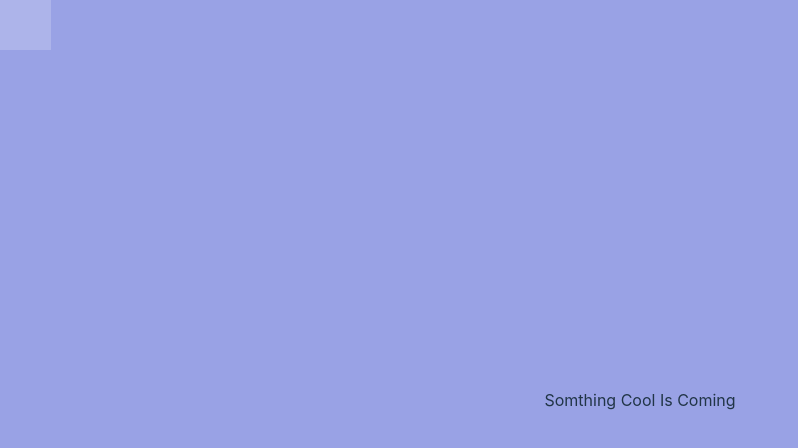
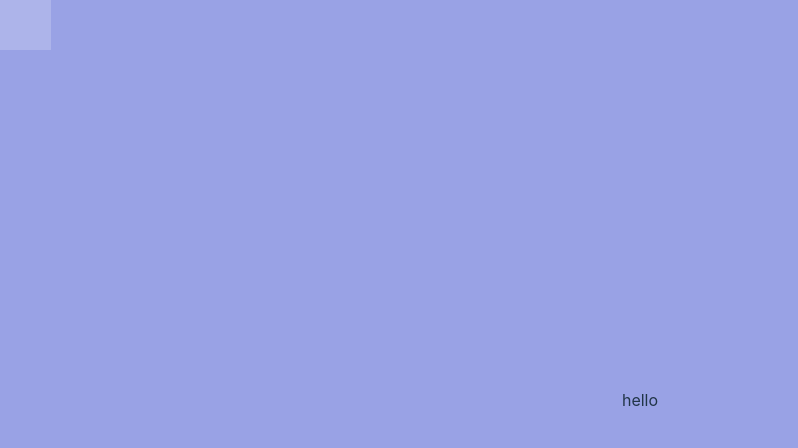
Before and after one commit to caproni-ghibli/Caproni, a React (Vite) app: page / in a window 1280 px wide. Shown: the top 448 px of the page, without its empty margins (0-798 px from the left). Built offline with nearby package versions, Linux system fonts and the light colour scheme.

Commit message:
new test hello

```diff
--- a/src/App.tsx
+++ b/src/App.tsx
@@ -40,7 +40,9 @@ const getGridSize = () => {
           onClick={handleStagger}
         />
       ))}
-      <div className="coming-soon">Somthing Cool Is Coming</div>
+      <div className="coming-soon">hello</div>
+
+
     </div>
   );
 };
```
Also changed, not shown: 1 other file (tests, documents, lock files or other folders).
